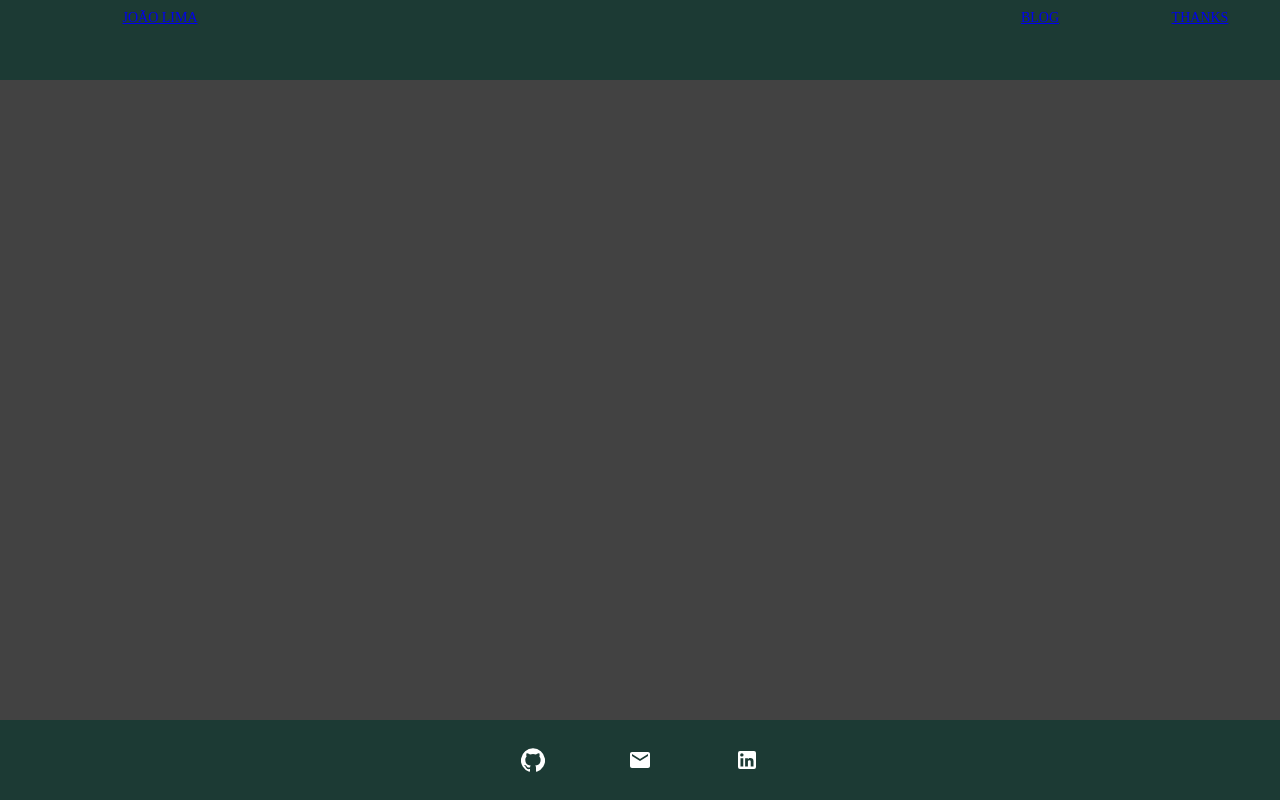
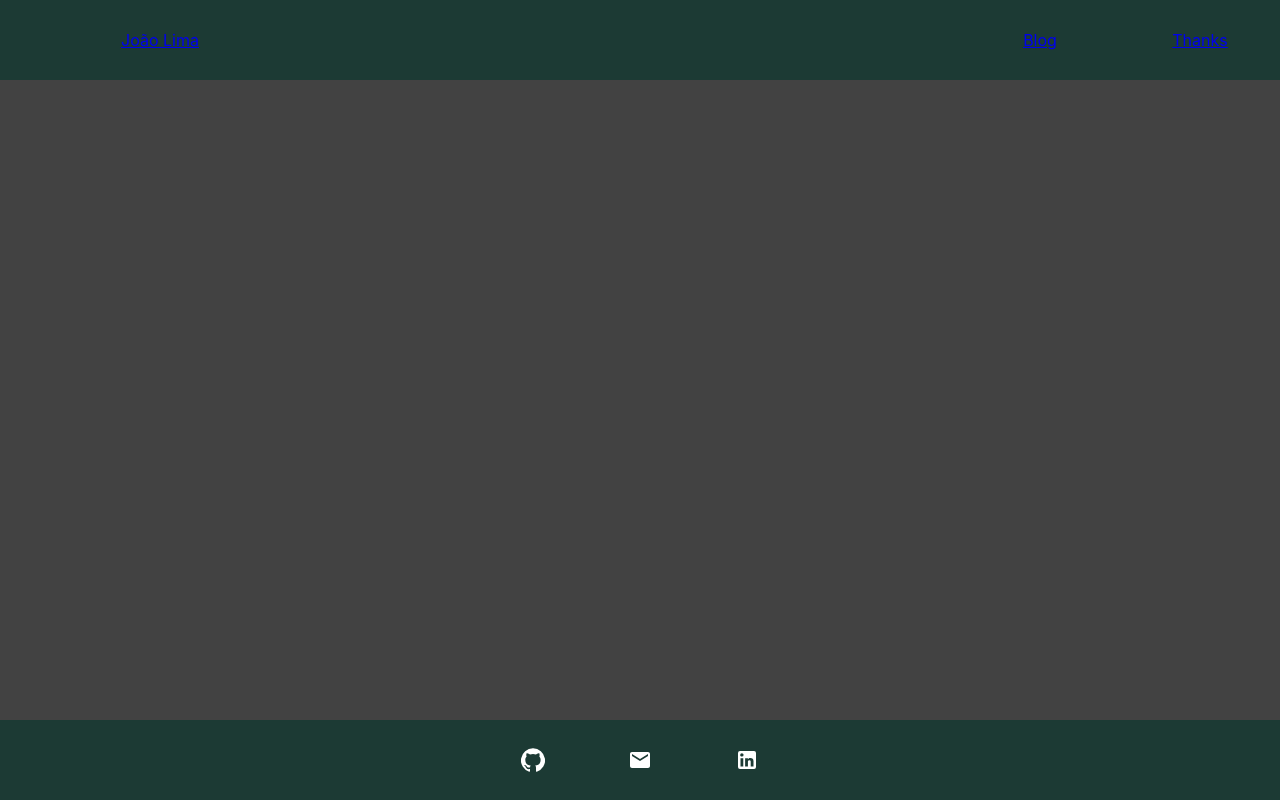
Before and after one commit to jgdclima/website, a React (Create React App) app: page / in a window 1280 px wide. Built offline with nearby package versions, Linux system fonts and the light colour scheme.

Commit message:
removed mui-button from header items

```diff
--- a/src/components/Header.tsx
+++ b/src/components/Header.tsx
@@ -1,36 +1,36 @@
 import React, { ReactElement } from 'react'
-import {Grid, Button} from '@material-ui/core'
-import {makeStyles, createStyles, Theme} from '@material-ui/core/styles'
+import { Grid, Button } from '@material-ui/core'
+import { makeStyles, createStyles, Theme } from '@material-ui/core/styles'
 import { spacing } from '@material-ui/system'
 
 
-type HeaderProps ={
+type HeaderProps = {
     children: React.ReactChild[];
 }
 
 // const theme = useTheme()
-const useStyles = makeStyles((theme: Theme) => createStyles ({
+const useStyles = makeStyles((theme: Theme) => createStyles({
     root: {
         backgroundColor: theme.palette.primary.dark,
-        // paddingLeft: theme.spacing(1),
-        // paddingRight: theme.spacing(1),
-        // paddingTop: theme.spacing(2),
-        // paddingBottom: theme.spacing(2)
         height: '10vh'
     },
+    link: {
+        textDecoration: "none",
+        color: '#fff'
+    }
 }))
 
 
-export default function Header({children}: HeaderProps): ReactElement {
+export default function Header({ children }: HeaderProps): ReactElement {
     const classes = useStyles()
 
     return (
-            <Grid container xs={12} className={classes.root}>
-                <Grid item xs={3}><Button> {children[0]}</Button> </Grid>
+        <Grid container xs={12} className={classes.root} alignItems="center">
+            <Grid item xs={3}>{children[0]} </Grid>
             <Grid item xs={6}></Grid>
             {children.map(child => {
                 if (children.indexOf(child) > 0)
-                        return <Grid item xs><Button> {child}</Button></Grid>
+                    return <Grid item xs>{child}</Grid>
                 return ''
             })}
         </Grid>
```
Lines whose indentation alone changed are shown as unchanged.
